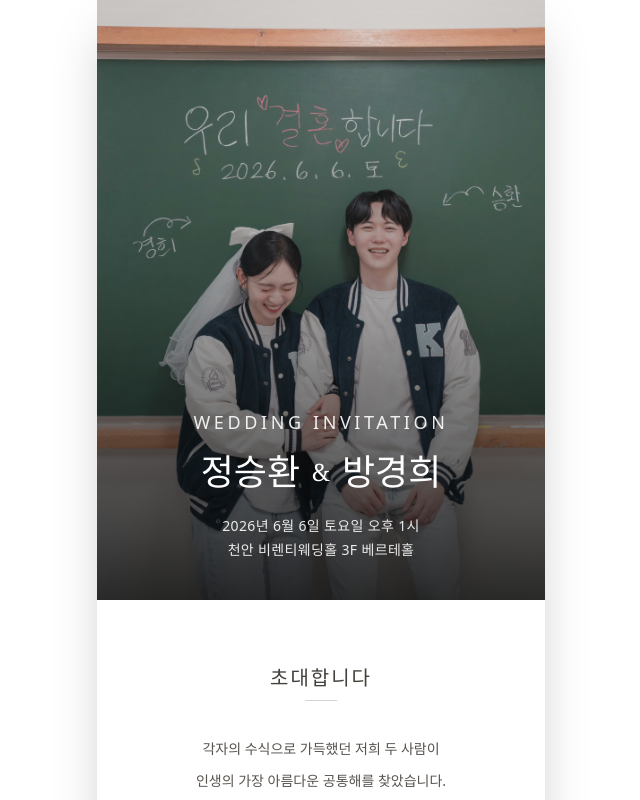
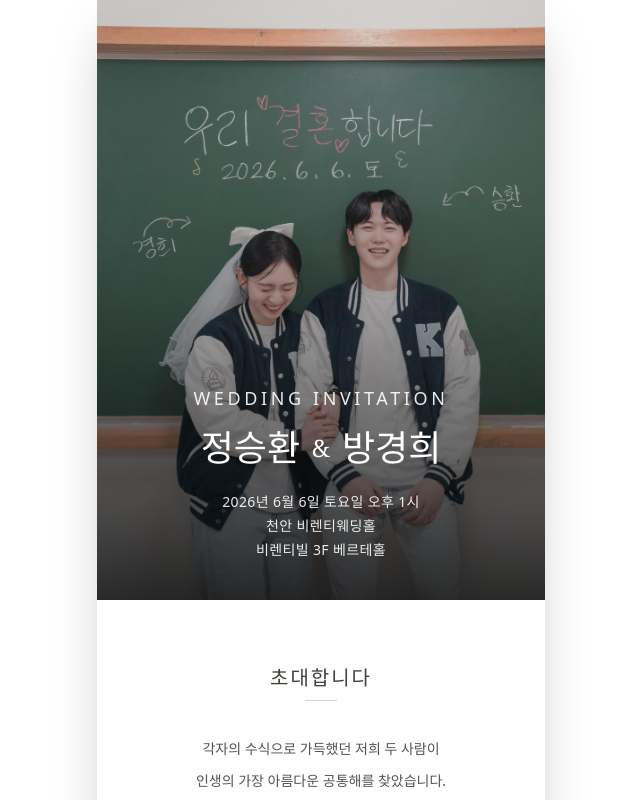
Before and after one commit to khbangmath-blip/wedding-invitation, a React (Create React App) app: page / in a window 1280 px wide. Shown: the top 800 px of the page, without its empty margins (319-959 px from the left). Built offline with nearby package versions, Linux system fonts and the light colour scheme.

Commit message:
Add hall information to hero section

```diff
--- a/src/App.js
+++ b/src/App.js
@@ -20,7 +20,7 @@ export default function App() {
   // --- 데이터 수정 ---
   const weddingData = {
     date: "2026년 6월 6일 토요일 오후 1시",
-    location: "천안 비렌티웨딩홀 3F 베르테홀",
+    location: "천안 비렌티웨딩홀",
     hall: "비렌티빌 3F 베르테홀",
     address: "충남 천안시 서북구 천안대로 1198-30",
     groom: {
@@ -290,6 +290,7 @@ export default function App() {
           <p>{weddingData.date}</p>
           <p className="mt-1">{weddingData.time}</p>
           <p className="mt-1">{weddingData.location}</p>
+          <p className="mt-1">{weddingData.hall}</p>
         </div>
       </div>
     </div>
```
Also changed, not shown: 7 other files (tests, documents, lock files or other folders).
